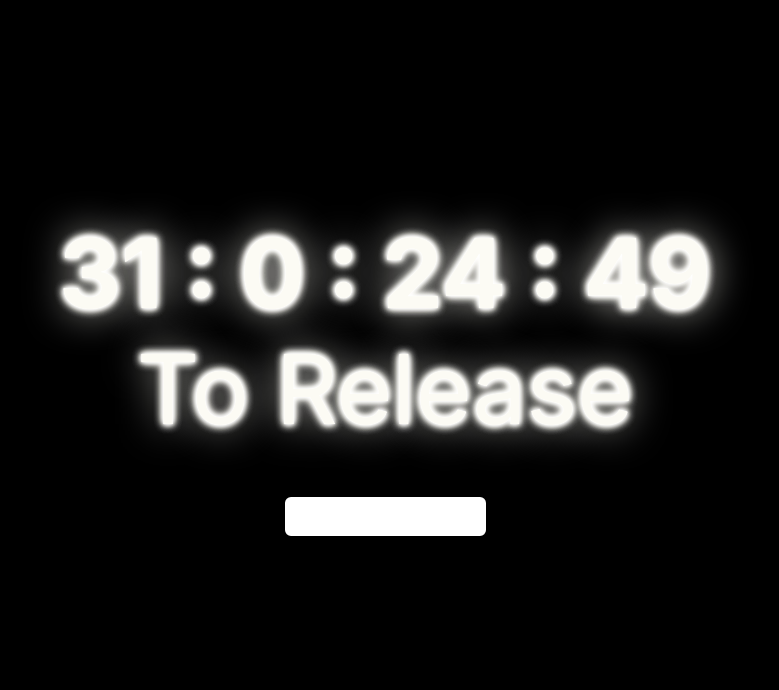
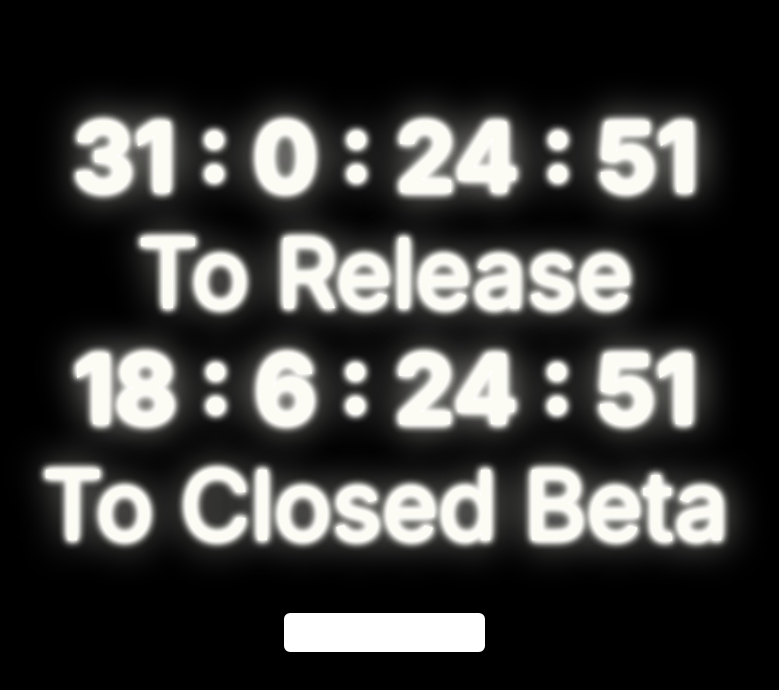
Before and after one commit to Galondor/astral-studios, a React (Create React App) app in the folder client/: page / in a window 1280 px wide. Shown: the top 690 px of the page, without its empty margins (255-1034 px from the left). Built offline with nearby package versions, Linux system fonts and the light colour scheme; no server answers.

Commit message:
Beta Timer

```diff
--- a/client/src/App.js
+++ b/client/src/App.js
@@ -7,6 +7,7 @@ import FileDownload from "js-file-download";
 
 function App() {
   const [remainingTime, setRemainingTime] = useState({});
+  const [remainingTime2, setRemainingTime2] = useState({});
   const [code, setCode] = useState('');
   const server = process.env.REACT_APP_SERVER_URL;
   const download=(e)=>{
@@ -25,7 +26,9 @@ function App() {
     const intervalId = setInterval(() => {
       const now = new Date();
       const targetDate = new Date('December 17, 2023 13:00:00 EST');
+      const targetDate2 = new Date('December 4, 2023 19:00:00 EST');
       const timeDiff = targetDate - now;
+      const timeDiff2 = targetDate2 - now;
 
       if (timeDiff <= 0) {
         clearInterval(intervalId);
@@ -38,10 +41,23 @@ function App() {
 
         setRemainingTime({ days, hours, minutes, seconds });
       }
+
+      if (timeDiff2 <= 0) {
+        clearInterval(intervalId);
+        setRemainingTime2({ days: 0, hours: 0, minutes: 0, seconds: 0 });
+      } else {
+        const days = Math.floor(timeDiff2 / (1000 * 60 * 60 * 24));
+        const hours = Math.floor((timeDiff2 / (1000 * 60 * 60)) % 24);
+        const minutes = Math.floor((timeDiff2 / 1000 / 60) % 60);
+        const seconds = Math.floor((timeDiff2 / 1000) % 60);
+
+        setRemainingTime2({ days, hours, minutes, seconds });
+      }
     }, 1000);
 
     return () => clearInterval(intervalId);
   }, []);
+
 
   const handleCodeChange = (event) => {
     setCode(event.target.value);
@@ -52,6 +68,8 @@ function App() {
       <div className="App">
         <h1 className="Countdown">{remainingTime.days} : {remainingTime.hours} : {remainingTime.minutes} : {remainingTime.seconds}</h1>
         <p className="Countdown_text">To Release</p>
+        <h1 className="Countdown">{remainingTime2.days} : {remainingTime2.hours} : {remainingTime2.minutes} : {remainingTime2.seconds}</h1>
+        <p className="Countdown_text">To Closed Beta</p>
         <input className="Password" type="text" value={code} onChange={handleCodeChange} onKeyDown={(event) => {
           if (event.key === 'Enter') {
             const accessCode = process.env.REACT_APP_ACCESS_KEY;
```
